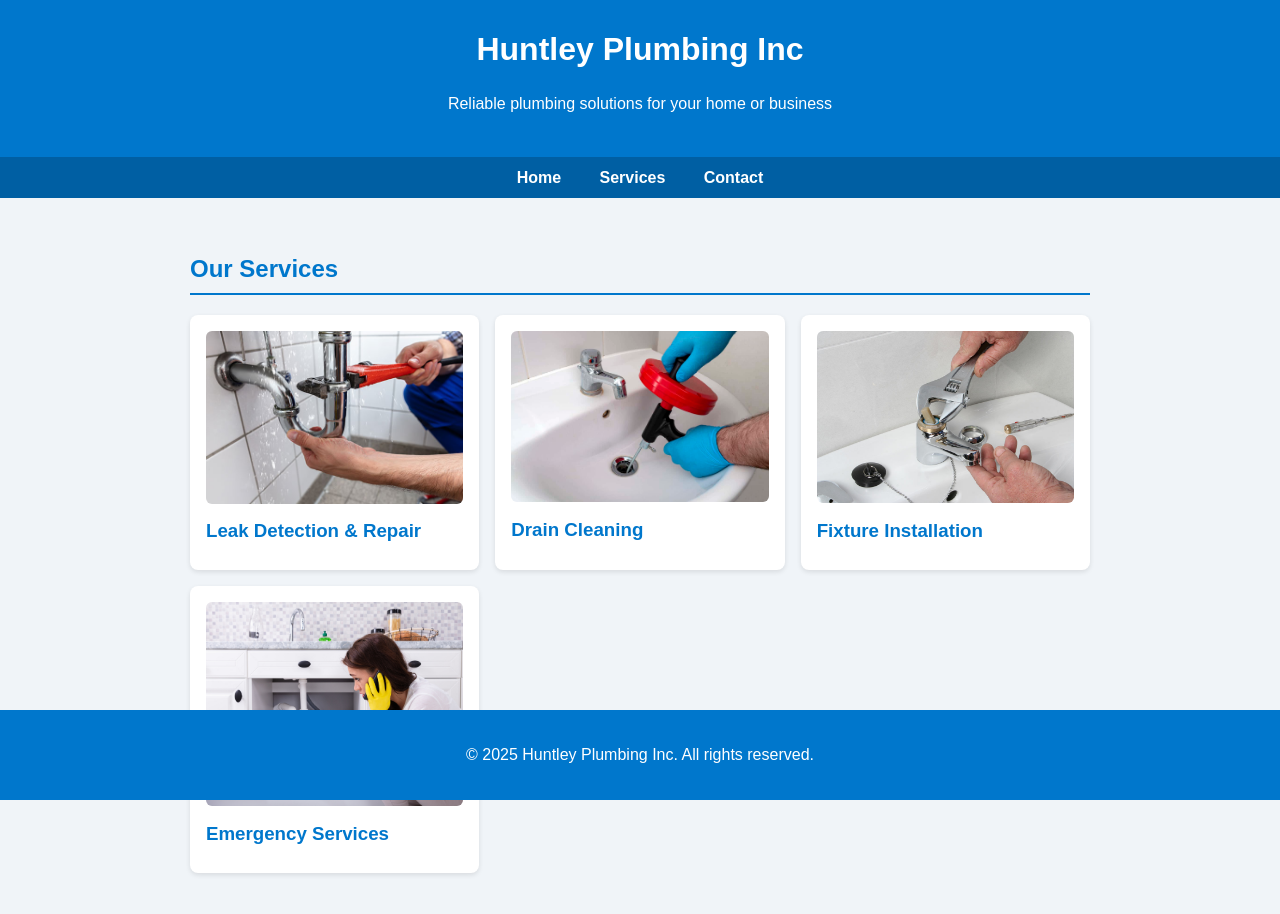
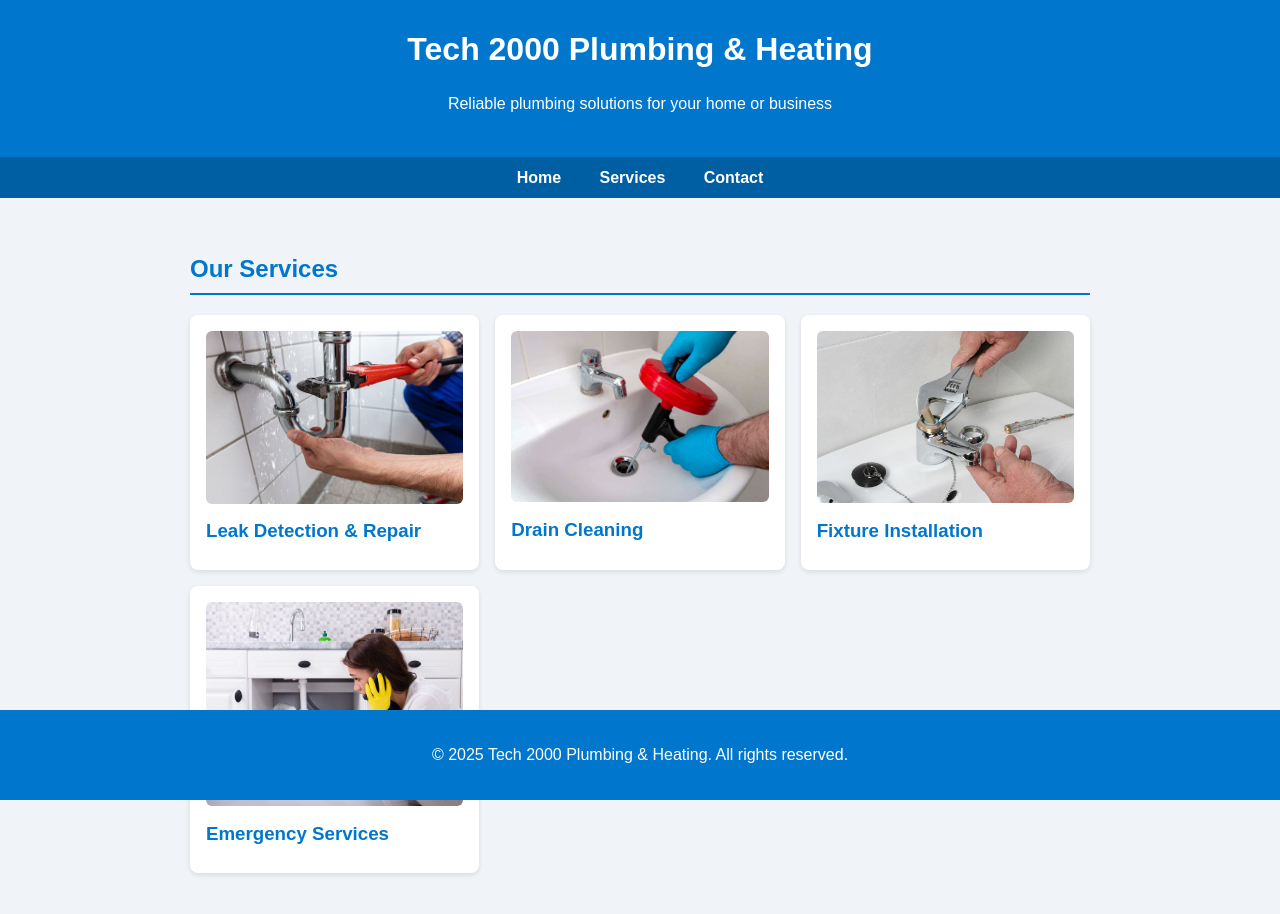
Before and after one commit to LukeBallinger0/plumbing1, a plain HTML site: page services.html in a window 1280 px wide. Drawn offline with Linux system fonts and the light colour scheme; files whose address does not match are found by name.

Commit message:
Update services.html

```diff
--- a/services.html
+++ b/services.html
@@ -3,13 +3,13 @@
 <head>
   <meta charset="UTF-8" />
   <meta name="viewport" content="width=device-width, initial-scale=1" />
-  <title>Huntley Plumbing Inc - Services</title>
+  <title>Tech 2000 Plumbing & Heating - Services</title>
   <link rel="stylesheet" href="styles.css" />
   <link rel="icon" type="image/png" href="h.png">
 </head>
 <body>
   <header>
-    <h1>Huntley Plumbing Inc</h1>
+    <h1>Tech 2000 Plumbing & Heating</h1>
     <p>Reliable plumbing solutions for your home or business</p>
   </header>
   <nav>
@@ -56,7 +56,7 @@
     </section>
   </main>
   <footer>
-    <p>&copy; 2025 Huntley Plumbing Inc. All rights reserved.</p>
+    <p>&copy; 2025 Tech 2000 Plumbing & Heating. All rights reserved.</p>
   </footer>
 </body>
 </html>
```
